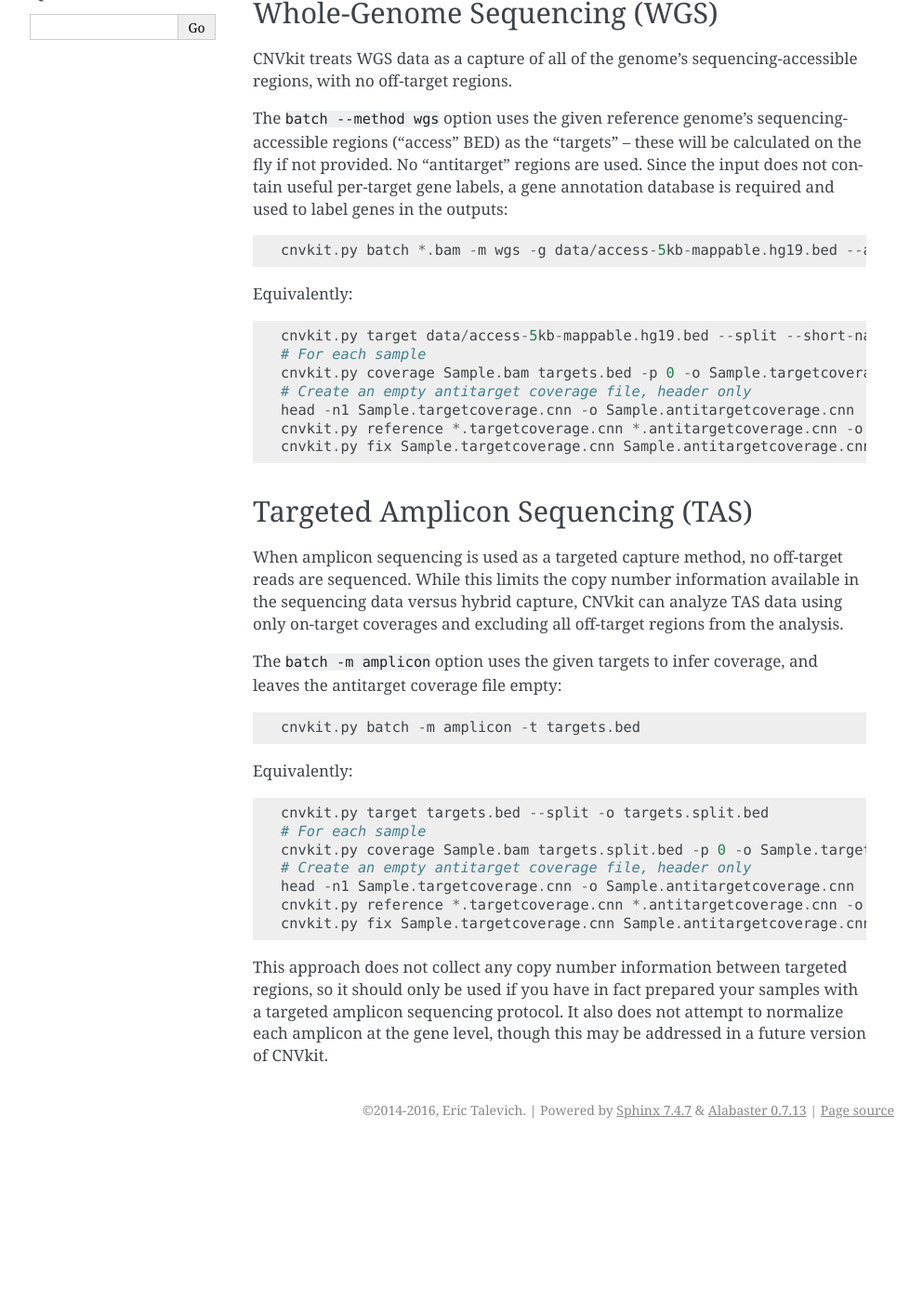
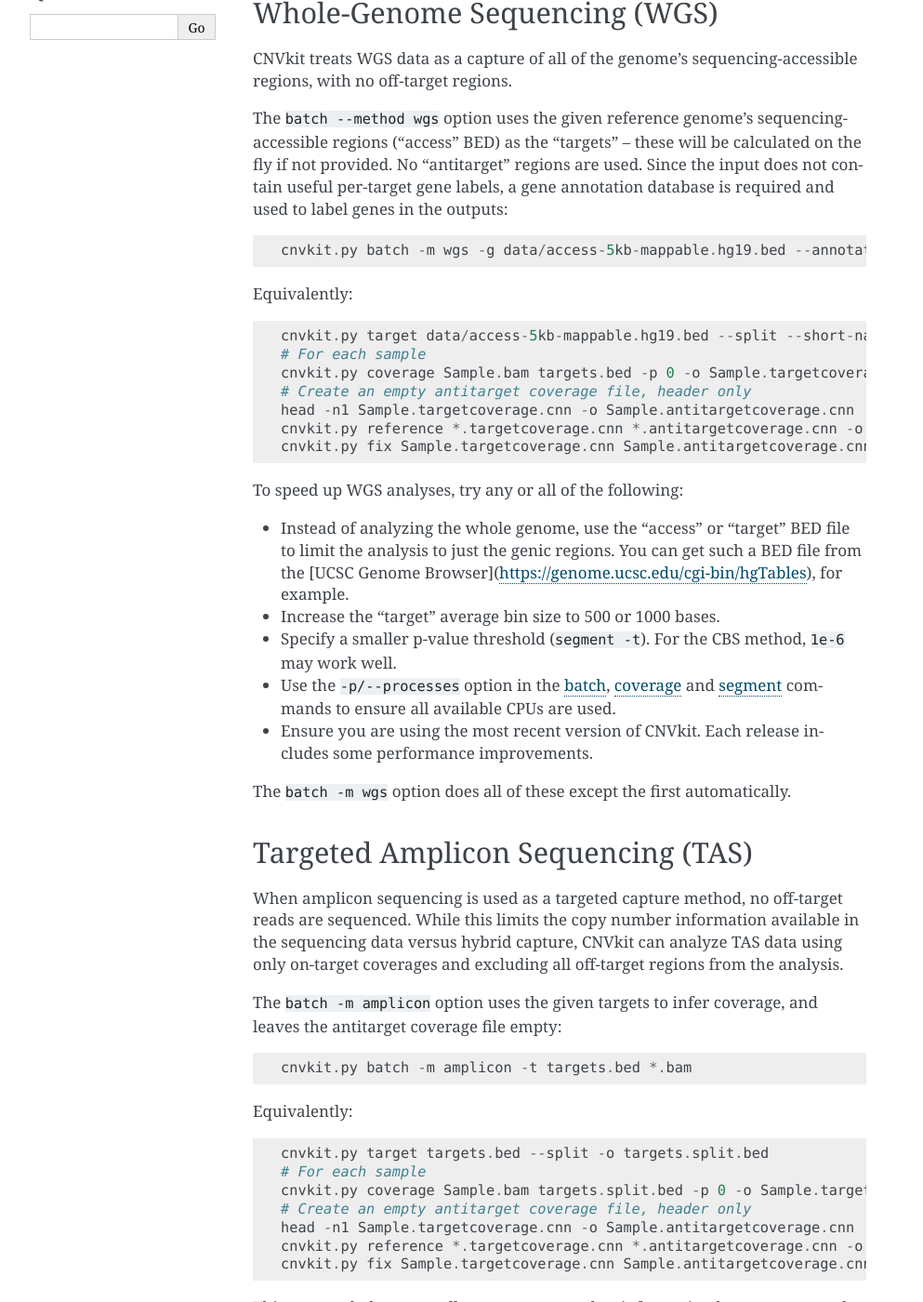
Before and after one commit to etal/cnvkit, a Sphinx documentation site: the page built from doc/nonhybrid.rst, in a window 1280 px wide and 1400 px high, scrolled down 359 px. Shown: the whole window at 93% size, without its empty margins (148-1141 px from the left). Built offline with Sphinx 7.4.7, drawn with Linux system fonts in a browser that asks for light colours; before the commit the page ends 1592 px from its top, so only the background shows below that.

Commit message:
doc: some more details for WGS

```diff
--- a/doc/nonhybrid.rst
+++ b/doc/nonhybrid.rst
@@ -9,6 +9,7 @@ command-line options.
 
 The :ref:`batch` command supports these workflows through the
 ``-m``/``--method`` option.
+
 
 .. _wgs:
 
@@ -24,7 +25,7 @@ calculated on the fly if not provided. No "antitarget" regions are used.
 Since the input does not contain useful per-target gene labels, a  gene
 annotation database is required and used to label genes in the outputs::
 
-    cnvkit.py batch *.bam -m wgs -g data/access-5kb-mappable.hg19.bed --annotate refFlat.txt
+    cnvkit.py batch -m wgs -g data/access-5kb-mappable.hg19.bed --annotate refFlat.txt *.bam
 
 Equivalently::
 
@@ -35,6 +36,23 @@ Equivalently::
     head -n1 Sample.targetcoverage.cnn -o Sample.antitargetcoverage.cnn
     cnvkit.py reference *.targetcoverage.cnn *.antitargetcoverage.cnn -o ref-wgs.cnn
     cnvkit.py fix Sample.targetcoverage.cnn Sample.antitargetcoverage.cnn ref-wgs.cnn --no-edge
+
+To speed up WGS analyses, try any or all of the following:
+
+- Instead of analyzing the whole genome, use the "access" or "target" BED file
+  to limit the analysis to just the genic regions. You can get such a BED file
+  from the [UCSC Genome Browser](https://genome.ucsc.edu/cgi-bin/hgTables), for
+  example.
+- Increase the "target" average bin size to 500 or 1000 bases.
+- Specify a smaller p-value threshold (``segment -t``). For the CBS method,
+  ``1e-6`` may work well.
+- Use the ``-p/--processes`` option in the :ref:`batch`, :ref:`coverage` and
+  :ref:`segment` commands to ensure all available CPUs are used.
+- Ensure you are using the most recent version of CNVkit. Each release includes
+  some performance improvements.
+
+The ``batch -m wgs`` option does all of these except the first automatically.
+
 
 .. _tas:
 
```
Also changed, not shown: other parts of doc/nonhybrid.rst (+1 -1 lines).
